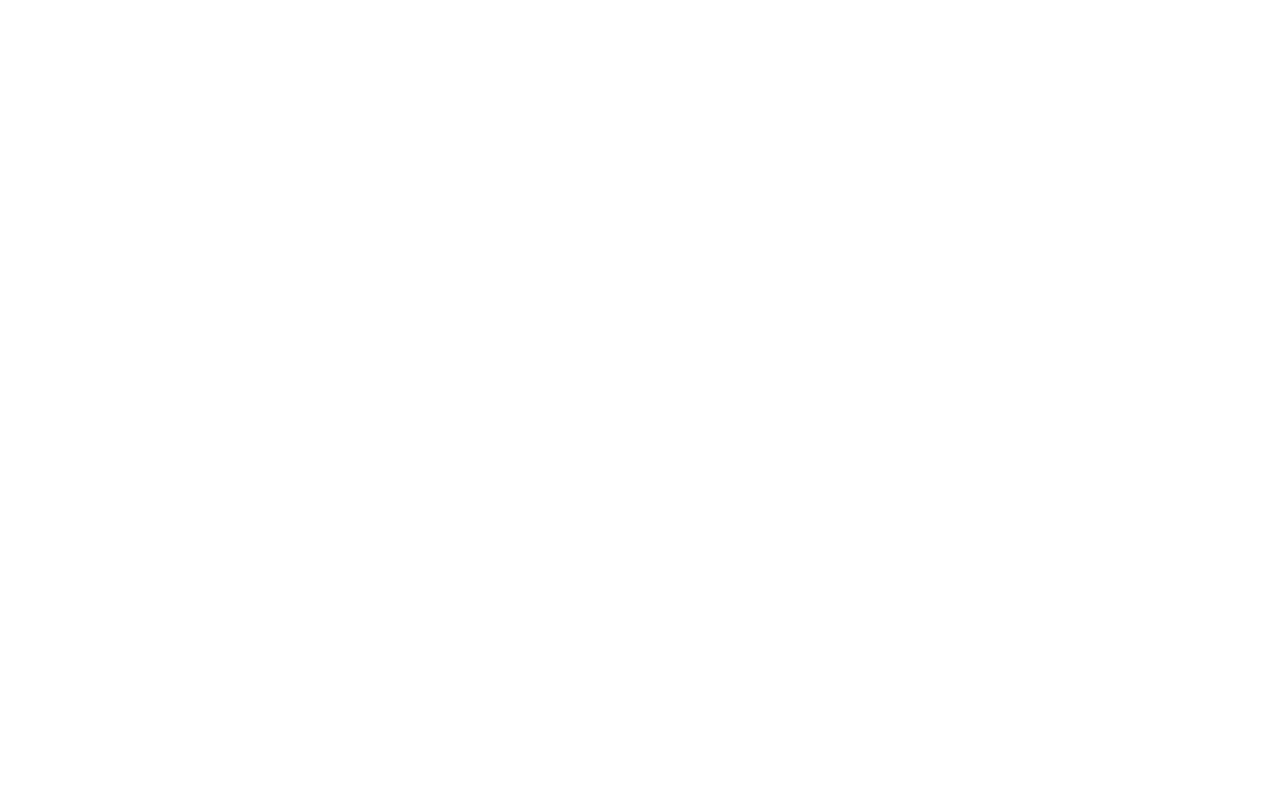
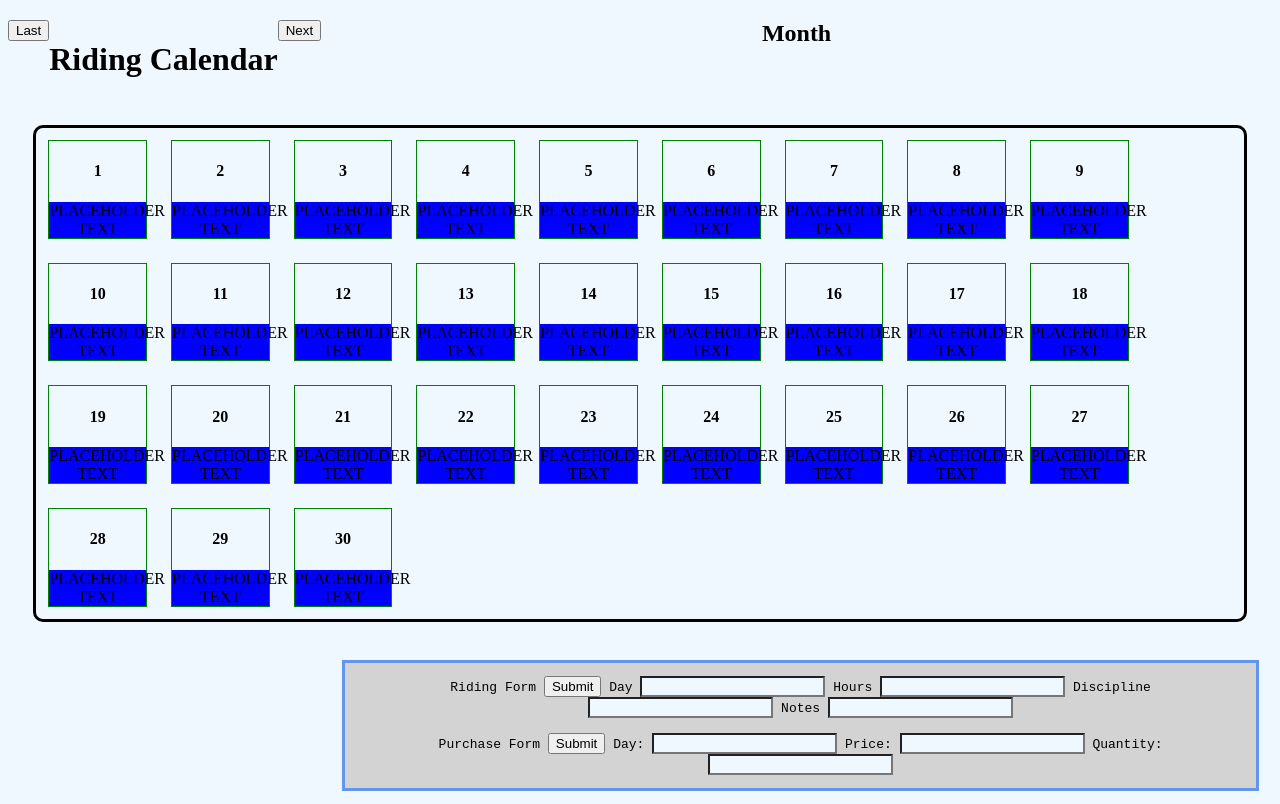
Before and after one commit to kellerflint/riding-tracker, a plain HTML site: page index.html in a window 1280 px wide. Drawn offline with nearby package versions, Linux system fonts and the light colour scheme.

Commit message:
added basic calendar and form layouts to script

```diff
--- a/index.html
+++ b/index.html
@@ -1,12 +1,73 @@
-<html lang="en">
+<!DOCTYPE html>
+
+<!--
+Author: Samantha DeSmul and Keller Flint
+Date:11/29/2018
+Filename:final.html
+-->
+<html>
 
 <head>
-    <meta charset="UTF-8">
-    <title>Document</title>
+    <meta charset="utf-8">
+    <title>Riding Calendar</title>
+    <link rel="stylesheet" href="style.css">
+    <script src="https://ajax.googleapis.com/ajax/libs/jquery/3.3.1/jquery.min.js"></script>
 </head>
 
 <body>
+    <div id="head-wrapper">
+        <button id="lastMonth">Last</button>
+        <h1 id="title">Riding Calendar</h1>
+        <button id="nextMonth">Next</button>
 
+        <h2>Month</h2>
+
+    </div>
+
+    <div id="calendar"></div>
+    <br>
+
+
+    <div id="form">
+        <div id="ridingForm">
+            <label> Riding Form
+                <button id="submitRide">Submit</button>
+                <label>Day
+                    <input type="text" id="dayRide" class="formInput">
+                </label>
+                <label>Hours
+                    <input type="text" id="hours" class="formInput">
+                </label>
+                <label>Discipline
+                    <input type="text" id="discipline" class="formInput">
+                </label>
+                <label>Notes
+                    <input type="text" id="notes" class="formInput">
+                </label>
+            </label>
+        </div>
+
+        <br>
+
+
+        <div id="purchaseForm">
+            <label>Purchase Form
+                <button id="submitPurchase">Submit</button>
+                <label>Day:
+                    <input type="text" id="dayPurchase" class="formInput">
+                </label>
+                <label>Price:
+                    <input type="text" id="price" class="formInput">
+                </label>
+                <label>Quantity:
+                    <input type="text" id="quantity" class="formInput">
+                </label>
+            </label>
+        </div>
+    </div>
+
+
+    <script src="script.js"></script>
 </body>
 
 </html>
--- /dev/null
+++ b/script.js
@@ -0,0 +1,58 @@
+let calendarDate = new Date('November 29, 2018 03:24:00');
+
+window.onload = run;
+
+function run() {
+    $("#lastMonth").on("click", lastMonth)
+    $("#nextMonth").on("click", nextMonth)
+    generateCalendar();
+}
+
+function generateCalendar() {
+    buildDayElements(calendarDate);
+    //buildMonth
+}
+
+// Builds day DOM elements and adds them to the calendar div
+function buildDayElements(date) {
+    let days = getMonthDays(date)
+    for (let i = 1; i <= days; i++) {
+        let div = $("<div><div>").addClass("day-div");
+        let label = $("<h4></h4>").addClass("day-label");
+        let innerDiv = $("<div></div>").addClass("day-inner-div");
+
+        label.text(i);
+
+        // TODO: Check for events and add their content here
+        // Append whatever is generated to the innerDiv (pass and return the DOM node?)
+        innerDiv.text("PLACEHOLDER TEXT");
+
+        div.append(label);
+        div.append(innerDiv);
+        $("#calendar").append(div);
+    }
+}
+
+// Given current date, returns number of days in the month
+function getMonthDays(date) {
+    let currentMonth = date.getMonth();
+
+    // Sets date to first date of the month
+    date.setDate(date.getDate() - date.getDate() + 1);
+    let days = 0;
+
+    // Increments days until the month changes
+    while (currentMonth == date.getMonth()) {
+        date.setDate(date.getDate() + 1);
+        days++;
+    }
+    return days;
+}
+
+function lastMonth() {
+    console.log("last");
+}
+
+function nextMonth() {
+    console.log("next");
+}
--- /dev/null
+++ b/style.css
@@ -0,0 +1,58 @@
+body {
+    text-align: center;
+    background: aliceblue;
+
+}
+
+#head-wrapper {
+
+}
+
+#lastMonth {
+    float: left;
+}
+
+#nextMonth {
+    float: left;
+}
+
+#title {
+    float: left;
+}
+
+.day-div {
+    text-align: center;
+    float: left;
+    border: 1px solid green;
+    width: 8%;
+    margin-left: 1%;
+    margin-right: 1%;
+    margin-top: 1%;
+    margin-bottom: 1%;
+}
+
+.day-inner-div {
+    background-color: blue;
+}
+
+#calendar {
+    float: left;
+    border: 3px solid black;
+    border-radius: 10px;
+    margin: 2%;
+
+}
+
+#form {
+    float: right;
+    border: solid;
+    background: lightgray;
+    font-family: monospace;
+    border-color: cornflowerblue;
+    width: 70%;
+    padding: 1em;
+    margin: 1em;
+}
+.formInput{
+    background: aliceblue;
+}
```
